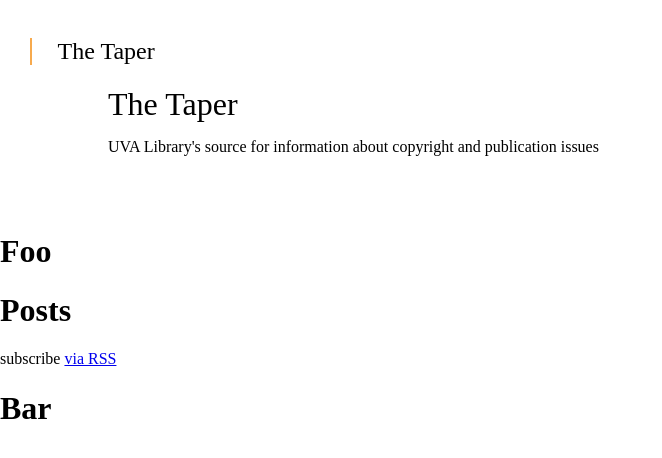
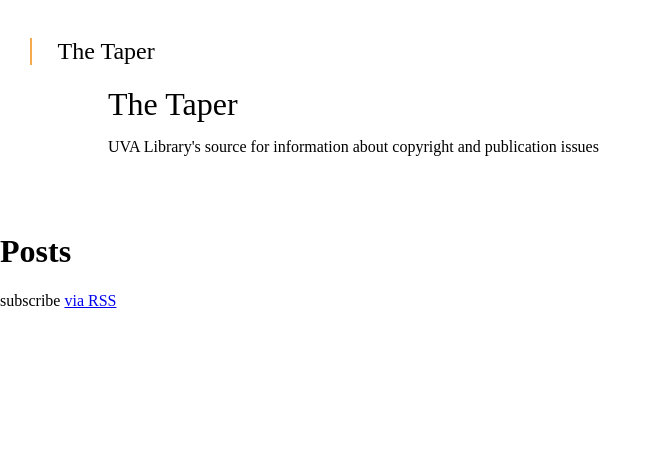
Before and after one commit to uvalib/thetaper, a Jekyll site: the page built from index.html, in a window 1280 px wide. Shown: the top 458 px of the page, without its empty margins (0-662 px from the left). Built offline with Jekyll 4.4.1, drawn with Linux system fonts in a browser that asks for light colours.

Commit message:
tweaks to theme

```diff
--- a/_layouts/default.html
+++ b/_layouts/default.html
@@ -21,9 +21,7 @@
 
       <div class="content-holder">
         <div class="content">
-           <h1>Foo</h1>
            {{ content }}
-           <h1>Bar</h1>
         </div>
       </div>
 
```
